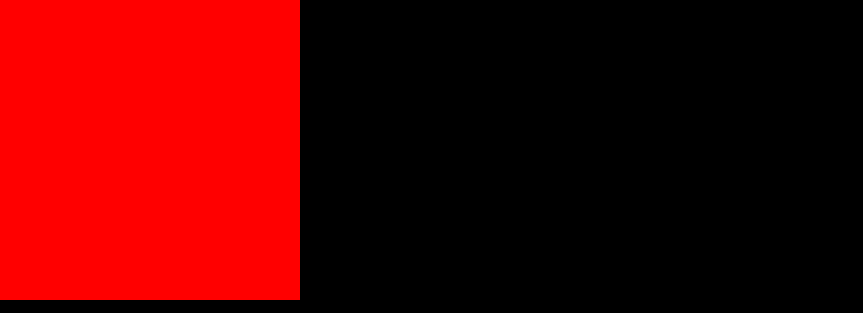
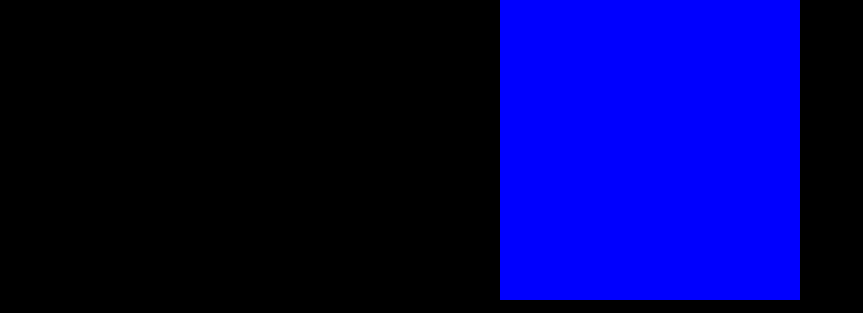
Before and after one commit to Saurabh644511/GSAP, a website built with Vite: page index.html in a window 1280 px wide. Shown: the top 313 px of the page, without its empty margins (0-863 px from the left). Built offline with nearby package versions, Linux system fonts and the light colour scheme.

Commit message:
callback 'on' related properties

```diff
--- a/index.html
+++ b/index.html
@@ -9,12 +9,12 @@
   <body>
     <div id="app">
       <div class="box"></div>
+      <!-- <div class="box"></div>
       <div class="box"></div>
       <div class="box"></div>
       <div class="box"></div>
       <div class="box"></div>
-      <div class="box"></div>
-      <div class="box"></div>
+      <div class="box"></div> -->
     </div>
 
     <script src="https://cdn.jsdelivr.net/npm/gsap@3.15/dist/gsap.min.js"></script>
--- a/src/main.js
+++ b/src/main.js
@@ -15,17 +15,35 @@ import "./style.css";
 //   stagger: -0.3
 // })
 
-// For the arrow type animations we can use stagger with object values  // center, edges, start, end, random
-gsap.to('.box', {
-  x:1200,
+// For various types of animations we can use stagger with object values  // center, edges, start, end, random
+// gsap.to('.box', {
+//   x:1200,
+//   duration: 1.5,
+//   delay: 1,
+//   repeat: 4,
+//   yoyo: true,
+//   repeatDelay: 1,
+//   backgroundColor: 'green',
+//   stagger: {
+//     each: 0.2,
+//     from: "center"
+//   }
+// })
+
+
+// The on-related properties are essentially callbacks. They’re super handy for triggering custom logic when animations start, update, or complete.
+// like onStart → Fires when the tween/timeline begins.
+// onUpdate → Fires every time the tween updates (e.g., on each frame).
+// onComplete → Fires once the tween finishes.
+// onRepeat → Fires each time a repeat cycle begins.
+// onReverseComplete → Fires when a reversed tween finishes going back to its start.
+gsap.to(".box", {
+  x:500,
   duration: 1.5,
   delay: 1,
-  repeat: 4,
-  yoyo: true,
-  repeatDelay: 1,
-  backgroundColor: 'green',
-  stagger: {
-    each: 0.2,
-    from: "random"
+  backgroundColor: 'blue',
+  repeat: 1,
+  onComplete: ()=> {
+    console.log("Animation end")
   }
 })
```
